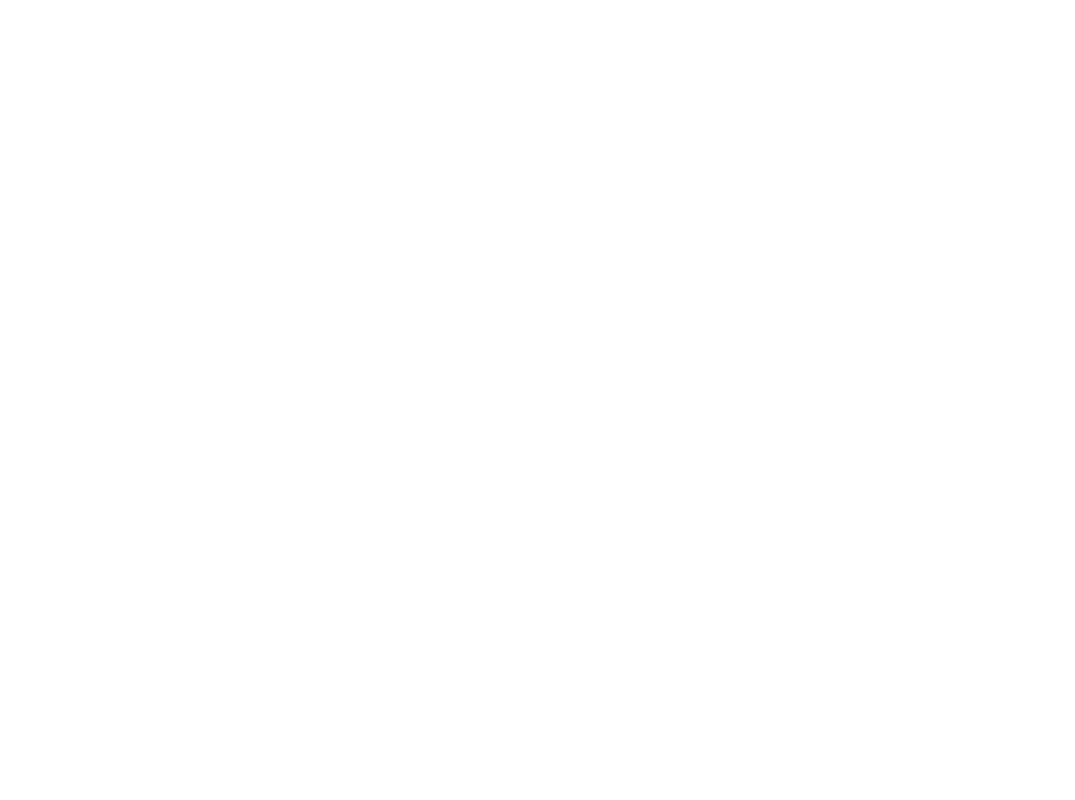
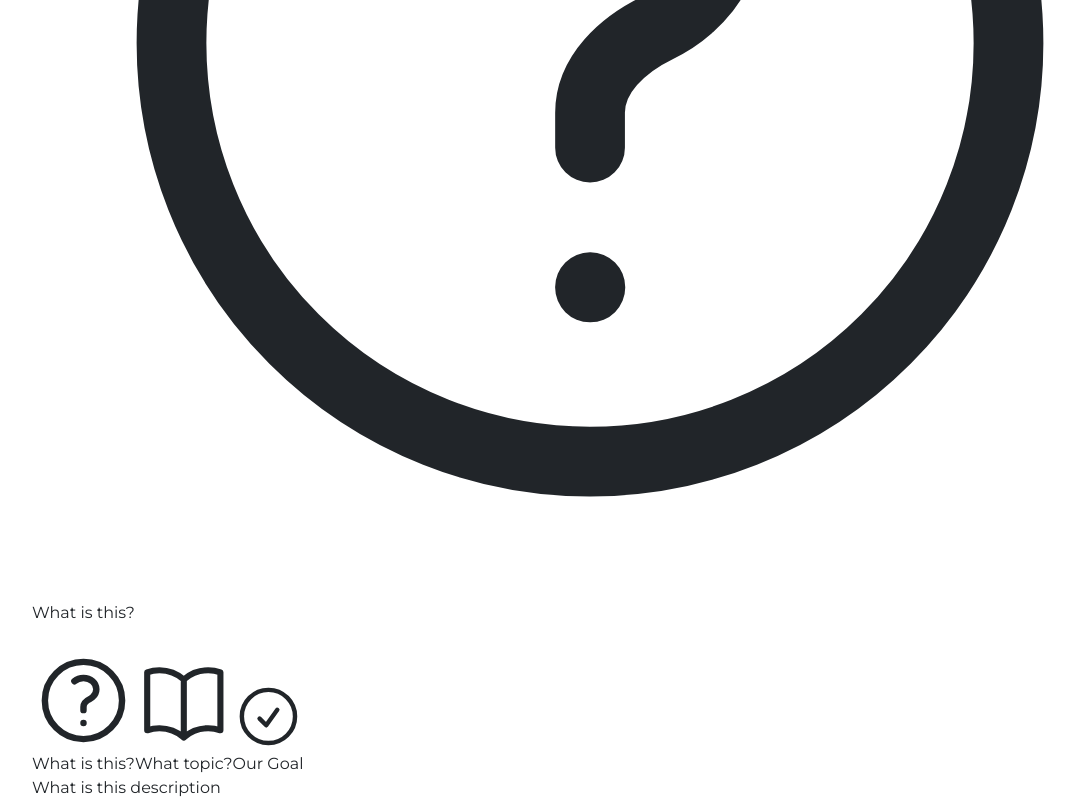
Before and after one commit to n2ai/senior-project, a React (Vite) app in the folder project-FE/: page / in a window 1280 px wide. Shown: the part 1030-1830 px from the top of the page, without its empty margins (50-1125 px from the left). Before the commit the page ends 800 px from the top, so only its background shows below. Built offline with nearby package versions, Linux system fonts and the light colour scheme.

Commit message:
Update GI section switch task feature

```diff
--- a/project-FE/src/routes/Home.tsx
+++ b/project-FE/src/routes/Home.tsx
@@ -6,11 +6,12 @@
 import saigonRiverImg from "../images/saigon-river-4593234_1920.jpg";
 import streetVendorImg from "../images/street-vendor-4176310_1920.jpg";
 import nightImg from "../images/night-4639069_1920.jpg"
-import { useState, useEffect } from "react";
+import { useState, useEffect, ReactElement } from "react";
 import Carousel from 'react-bootstrap/Carousel';
 const Home = ()=>{
 
     const [navOpen, setNavOpen] = useState<boolean>(false);
+    const [guideInfoIndex, setGuideInfoIndex] = useState<number>(0);
 
     const images:string[] = [
         bridgeImg,
@@ -58,8 +59,55 @@
         )
     })
 
+    const guideInfoArray:{id:number,buttonName:string,information:string, icon:ReactElement}[] = [{
+        id:0,
+        buttonName:"What is this?",
+        information:"What is this description",
+        icon: <svg xmlns="http://www.w3.org/2000/svg" fill="none" viewBox="0 0 24 24" strokeWidth={1.5} stroke="currentColor" className="size-6">
+                    <path strokeLinecap="round" strokeLinejoin="round" d="M9.879 7.519c1.171-1.025 3.071-1.025 4.242 0 1.172 1.025 1.172 2.687 0 3.712-.203.179-.43.326-.67.442-.745.361-1.45.999-1.45 1.827v.75M21 12a9 9 0 1 1-18 0 9 9 0 0 1 18 0Zm-9 5.25h.008v.008H12v-.008Z" />
+                </svg>
+    },{
+        id:1,
+        buttonName:"What topic?",
+        information:"What topic description",
+        icon: <svg xmlns="http://www.w3.org/2000/svg" fill="none" viewBox="0 0 24 24" strokeWidth={1.5} stroke="currentColor" className="size-6">
+                    <path strokeLinecap="round" strokeLinejoin="round" d="M12 6.042A8.967 8.967 0 0 0 6 3.75c-1.052 0-2.062.18-3 .512v14.25A8.987 8.987 0 0 1 6 18c2.305 0 4.408.867 6 2.292m0-14.25a8.966 8.966 0 0 1 6-2.292c1.052 0 2.062.18 3 .512v14.25A8.987 8.987 0 0 0 18 18a8.967 8.967 0 0 0-6 2.292m0-14.25v14.25" />
+            </svg>
+
+    },{
+        id:2,
+        buttonName:"Our Goal",
+        information:"Our Goal Description",
+        icon: <svg xmlns="http://www.w3.org/2000/svg" fill="none" viewBox="0 0 24 24" strokeWidth={1.5} stroke="currentColor" className="size-6">
+                <path strokeLinecap="round" strokeLinejoin="round" d="M9 12.75 11.25 15 15 9.75M21 12a9 9 0 1 1-18 0 9 9 0 0 1 18 0Z" />
+            </svg>
+    }]
+
+    const guideInfoButtonClickHandler = (index:number):void=>{
+        setGuideInfoIndex(index)
+    }
+
+    const guideInfoButtonArray = guideInfoArray.map((item)=>{
+        return (<button className="w-[12.5rem] flex justify-center" id={String(item.id)} onClick={()=>guideInfoButtonClickHandler(item.id)}>
+            {item.icon}
+            <p>{item.buttonName}</p>
+        </button>)
+    })
+
     const hamburgerOnClick = ():void=>{
         setNavOpen((prev)=>!prev)
+    }
+
+    const leftButtonGuideInfo = ():void=>{
+        setGuideInfoIndex((prev)=>{
+            return (Math.abs((prev-1) % guideInfoArray.length))
+        })
+    }
+
+    const rightButtonGuideInfo = ():void=>{
+        setGuideInfoIndex((prev)=>{
+            return ((prev+1) % guideInfoArray.length)
+        })
     }
 
     return(
@@ -135,6 +183,44 @@
                         </div>
 
 
+                        <div className="mt-4">
+
+                            {/**Mobile*/}
+                            {/**Banner Button */}
+                            <div className="w-full flex items-center justify-between sm:hidden" >
+                                <button onClick={leftButtonGuideInfo}>
+                                    <svg xmlns="http://www.w3.org/2000/svg" fill="none" viewBox="0 0 24 24" strokeWidth={1.5} stroke="currentColor" className="size-6">
+                                        <path strokeLinecap="round" strokeLinejoin="round" d="M15.75 19.5 8.25 12l7.5-7.5" />
+                                    </svg>
+
+                                </button>
+                                <div className="w-[12.5rem] flex justify-center">
+                                    {guideInfoArray[guideInfoIndex].icon}
+
+                                    <p>{guideInfoArray[guideInfoIndex].buttonName}</p>
+                                </div>
+                                <button onClick={rightButtonGuideInfo}>
+                                    <svg xmlns="http://www.w3.org/2000/svg" fill="none" viewBox="0 0 24 24" strokeWidth={1.5} stroke="currentColor" className="size-6">
+                                        <path strokeLinecap="round" strokeLinejoin="round" d="m8.25 4.5 7.5 7.5-7.5 7.5" />
+                                    </svg>
+                                </button>
+                            </div>
+
+                            {/**Desktop */}
+                            <div className=" w-full max-sm:hidden flex justify-around">
+                                {guideInfoButtonArray}
+                            </div>
+
+
+                            {/**Information */}
+                            <div className="w-full">
+                                <p className="transition-opacity duration-300">
+                                    {guideInfoArray[guideInfoIndex].information}
+                                </p>
+                            </div>
+                        </div>
+
+
                     </div>
                 </div>
             </div>
```
